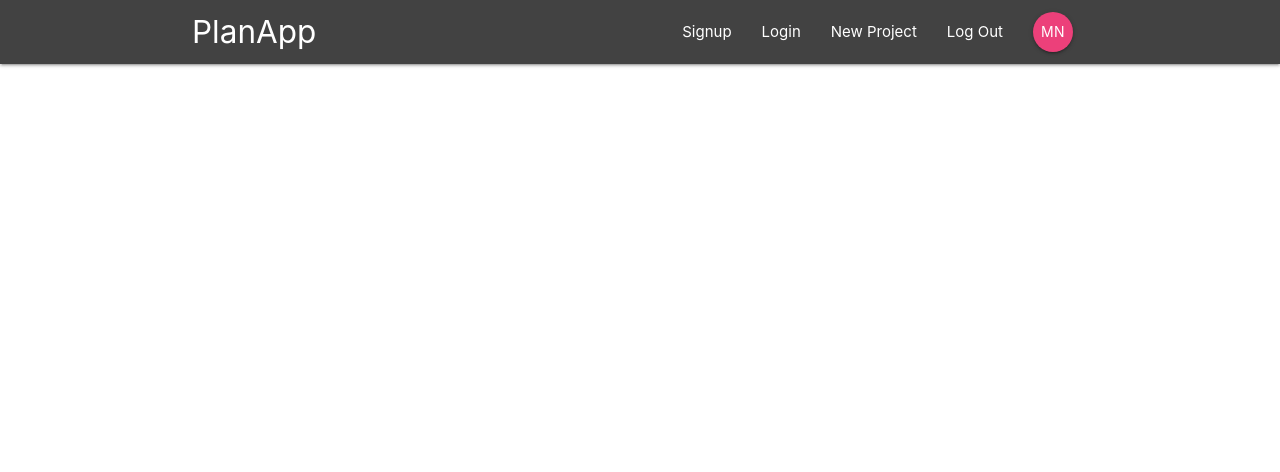
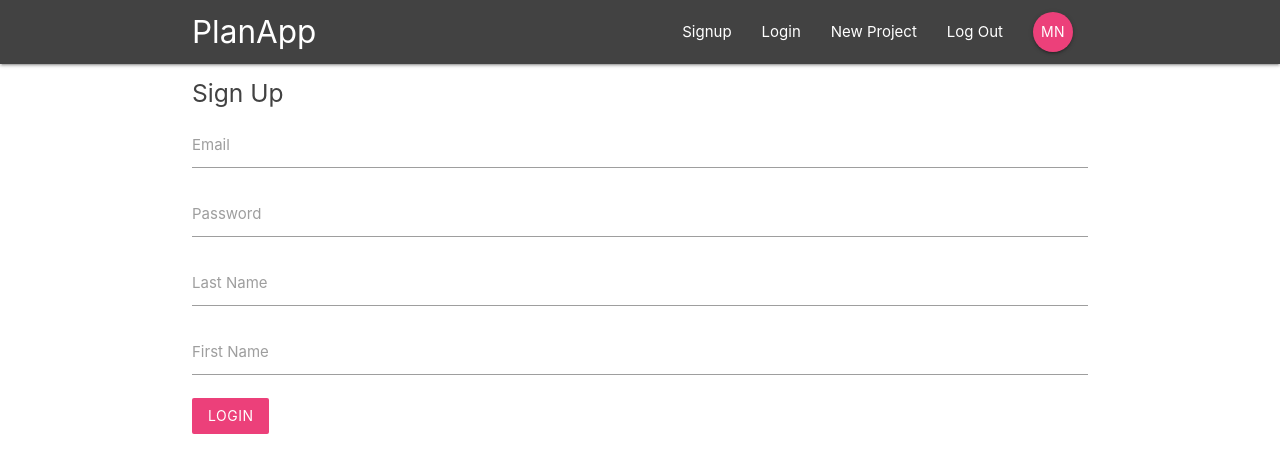
Before and after one commit to JavaScriptTrutorials/redux_firebase, a React (Create React App) app: page /signup in a window 1280 px wide. Shown: the top 472 px of the page. Built offline with nearby package versions, Linux system fonts and the light colour scheme; the HTML template or start-up script is replaced by a standard one.

Commit message:
creating login and signup components without server connections

```diff
--- a/public/index.html
+++ b/public/index.html
@@ -28,8 +28,7 @@
     <!-- Compiled and minified CSS -->
     <link rel="stylesheet" href="https://cdnjs.cloudflare.com/ajax/libs/materialize/1.0.0/css/materialize.min.css">
 
-    <!-- Compiled and minified JavaScript -->
-    <script src="https://cdnjs.cloudflare.com/ajax/libs/materialize/1.0.0/js/materialize.min.js"></script>
+
 
   </head>
   <body>
@@ -45,5 +44,7 @@
       To begin the development, run `npm start` or `yarn start`.
       To create a production bundle, use `npm run build` or `yarn build`.
     -->
+    <!-- Compiled and minified JavaScript -->
+    <script src="https://cdnjs.cloudflare.com/ajax/libs/materialize/1.0.0/js/materialize.min.js"></script>
   </body>
 </html>
--- a/src/App.js
+++ b/src/App.js
@@ -1,4 +1,6 @@
 import {BrowserRouter as Router, Switch, Route} from 'react-router-dom';
+import SignIn from './components/auth/SignIn';
+import SignUp from './components/auth/SignUp';
 import Dashboard from './components/dashboard/Dashboard';
 import Navbar from './components/layout/Navbar';
 import ProjectDetails from './components/projects/ProjetDetails';
@@ -11,6 +13,8 @@
           <Switch>
             <Route exact path='/'><Dashboard/></Route>
             <Route path='/project/:id' component={ProjectDetails}/>
+            <Route path='/signin' component={SignIn}/>
+            <Route path='/signup' component={SignUp}/>
           </Switch>
       </div>
     </Router>
--- a/src/components/auth/SignIn.js
+++ b/src/components/auth/SignIn.js
@@ -0,0 +1,33 @@
+import {useState} from 'react';
+
+const SignIn = () => {
+
+    const [email, setEmail] = useState("");
+    const [password, setPassword] = useState("");
+
+    const handleSubmit = e => {
+        e.preventDefault();
+        console.log(email, password);
+    };
+
+    return (
+        <div className="container">
+            <form className="white" onSubmit={handleSubmit}>
+                <h5 className="grey-text text-darken-3">Sign In</h5>
+                <div className="input-field">
+                    <label htmlFor="email">Email</label>
+                    <input type="email" id="email" value={email} onChange={(e) => setEmail(e.target.value)}/>
+                </div>
+                <div className="input-field">
+                    <label htmlFor="password">Password</label>
+                    <input type="password" id="password" value={password} onChange={e => setPassword(e.target.value)}/>
+                </div>
+                <div className="input-field">
+                    <button className="btn pink lighten-1 z-depth-0">Login</button>
+                </div>
+            </form>
+        </div>
+    )
+};
+
+export default SignIn;
--- a/src/components/auth/SignUp.js
+++ b/src/components/auth/SignUp.js
@@ -0,0 +1,43 @@
+import {useState} from 'react';
+
+const SignUp = () => {
+
+    const [email, setEmail] = useState("");
+    const [password, setPassword] = useState("");
+    const [firstName, setFirstName] = useState("");
+    const [lastName, setLastName] = useState("");
+
+    const handleSubmit = e => {
+        e.preventDefault();
+        console.log(email, password, firstName, lastName);
+    };
+
+    return (
+        <div className="container">
+            <form className="white" onSubmit={handleSubmit}>
+                <h5 className="grey-text text-darken-3">Sign Up</h5>
+                <div className="input-field">
+                    <label htmlFor="email">Email</label>
+                    <input type="email" id="email" value={email} onChange={(e) => setEmail(e.target.value)}/>
+                </div>
+                <div className="input-field">
+                    <label htmlFor="password">Password</label>
+                    <input type="password" id="password" value={password} onChange={e => setPassword(e.target.value)}/>
+                </div>
+                <div className="input-field">
+                    <label htmlFor="lastName">Last Name</label>
+                    <input type="text" id="lastName" value={lastName} onChange={(e) => setLastName(e.target.value)}/>
+                </div>
+                <div className="input-field">
+                    <label htmlFor="firstName">First Name</label>
+                    <input type="text" id="firstName" value={firstName} onChange={(e) => setFirstName(e.target.value)}/>
+                </div>
+                <div className="input-field">
+                    <button className="btn pink lighten-1 z-depth-0">Login</button>
+                </div>
+            </form>
+        </div>
+    )
+};
+
+export default SignUp;
```
